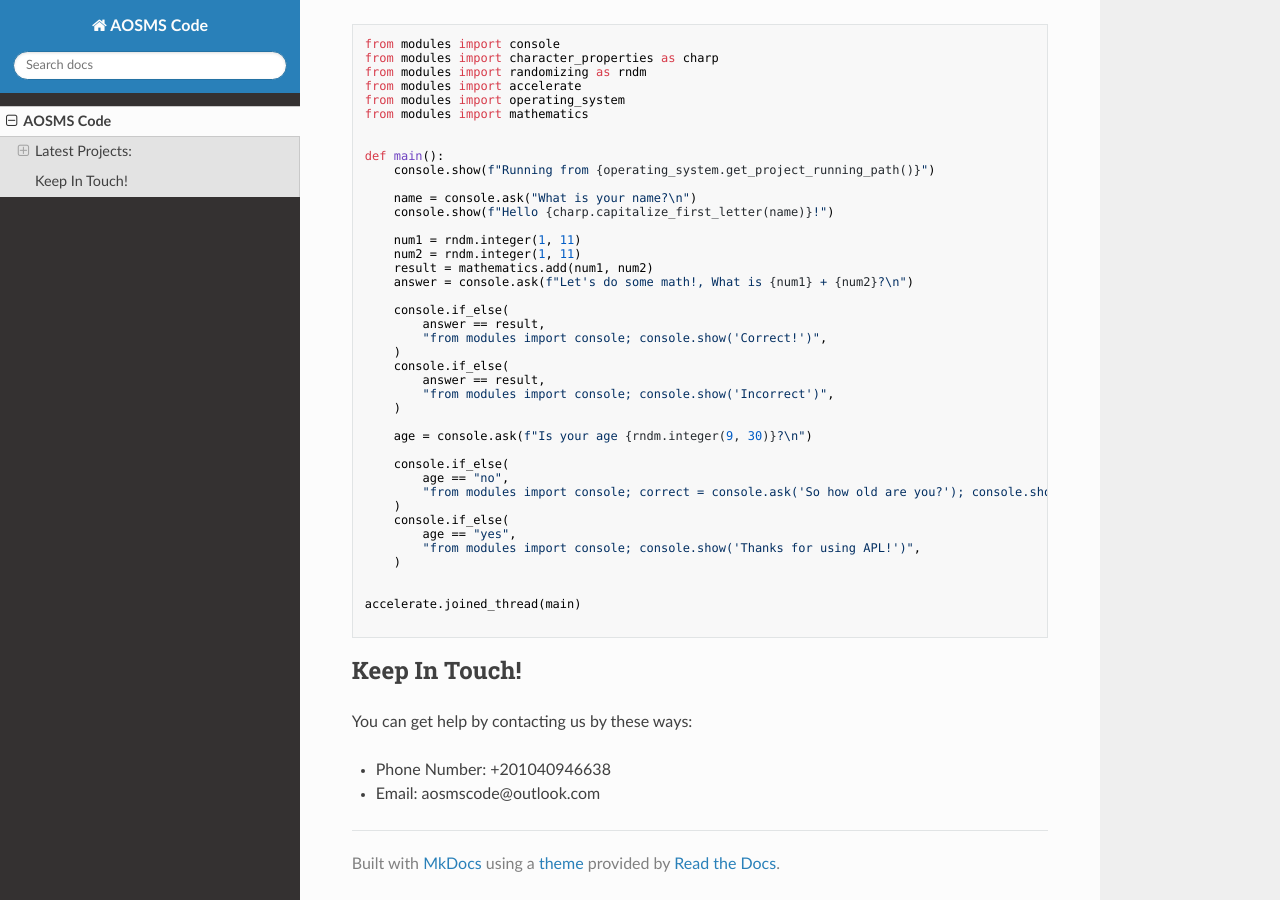
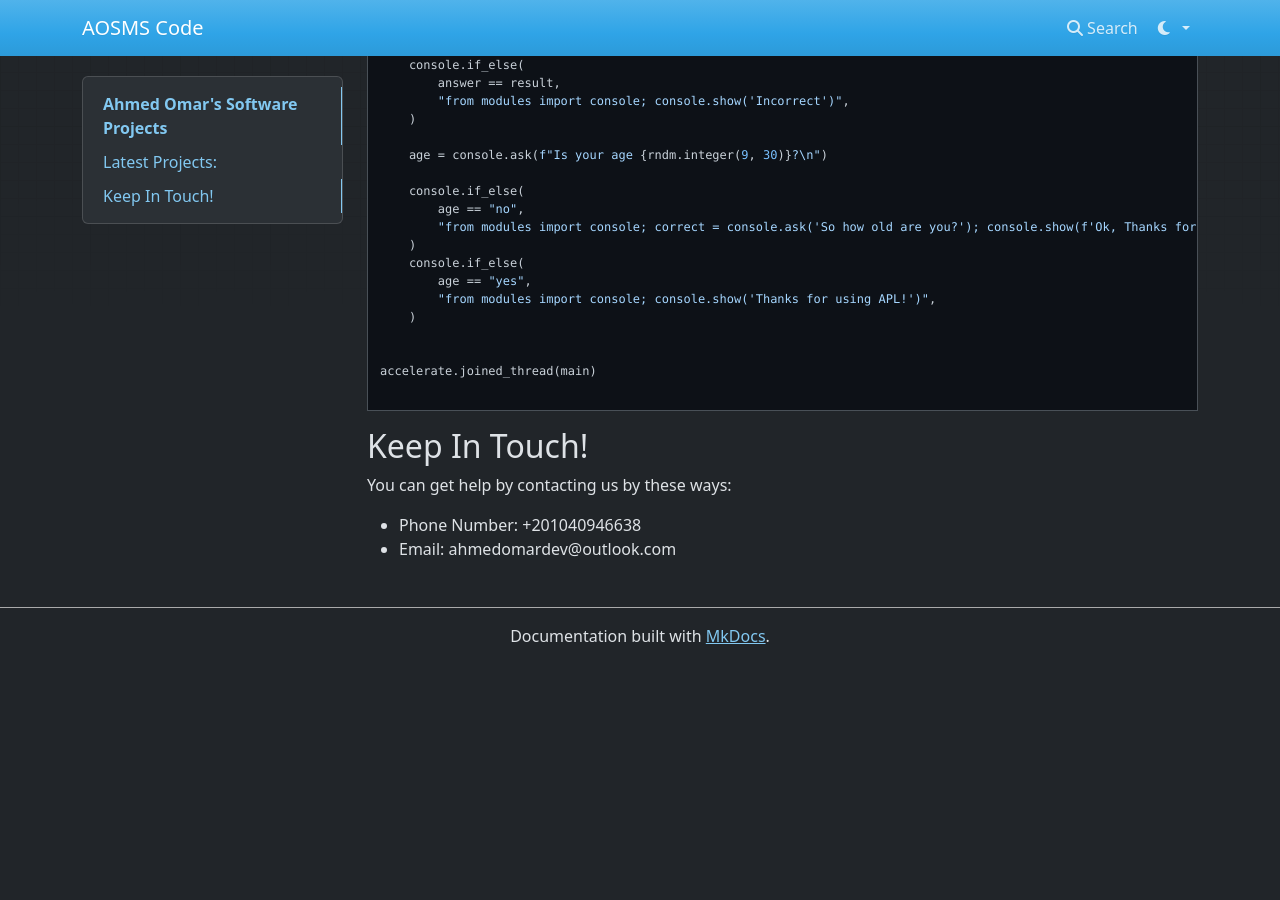
Before and after one commit to ahmedomar2014/home, an MkDocs documentation site: the page built from docs/index.md, in a window 1280 px wide and 900 px high, scrolled down 2793 px. Built offline with MkDocs 1.6.1, drawn with Linux system fonts in a browser that asks for light colours; nearby versions of some CDN libraries; after the commit the page ends 3457 px from its top, so only the background shows below that; some of the changed text lies outside the part shown.

```diff
--- a/docs/index.md
+++ b/docs/index.md
@@ -1,4 +1,4 @@
-# **AOSMS Code**
+# **Ahmed Omar's Software Projects**
 
 ## **Latest Projects:**
 
@@ -171,4 +171,4 @@ accelerate.joined_thread(main)
 You can get help by contacting us by these ways:
 
 - Phone Number: +201040946638
-- Email: aosmscode@outlook.com
+- Email: ahmedomardev@outlook.com
--- a/mkdocs.yml
+++ b/mkdocs.yml
@@ -30,7 +30,7 @@ jobs:
 site_name: AOSMS Code
 site_url: https://aosmscode.com
 theme:
-  name: readthedocs
+  name: mkdocs
   color_mode: dark
   user_color_mode_toggle: true
   Default: true
```
